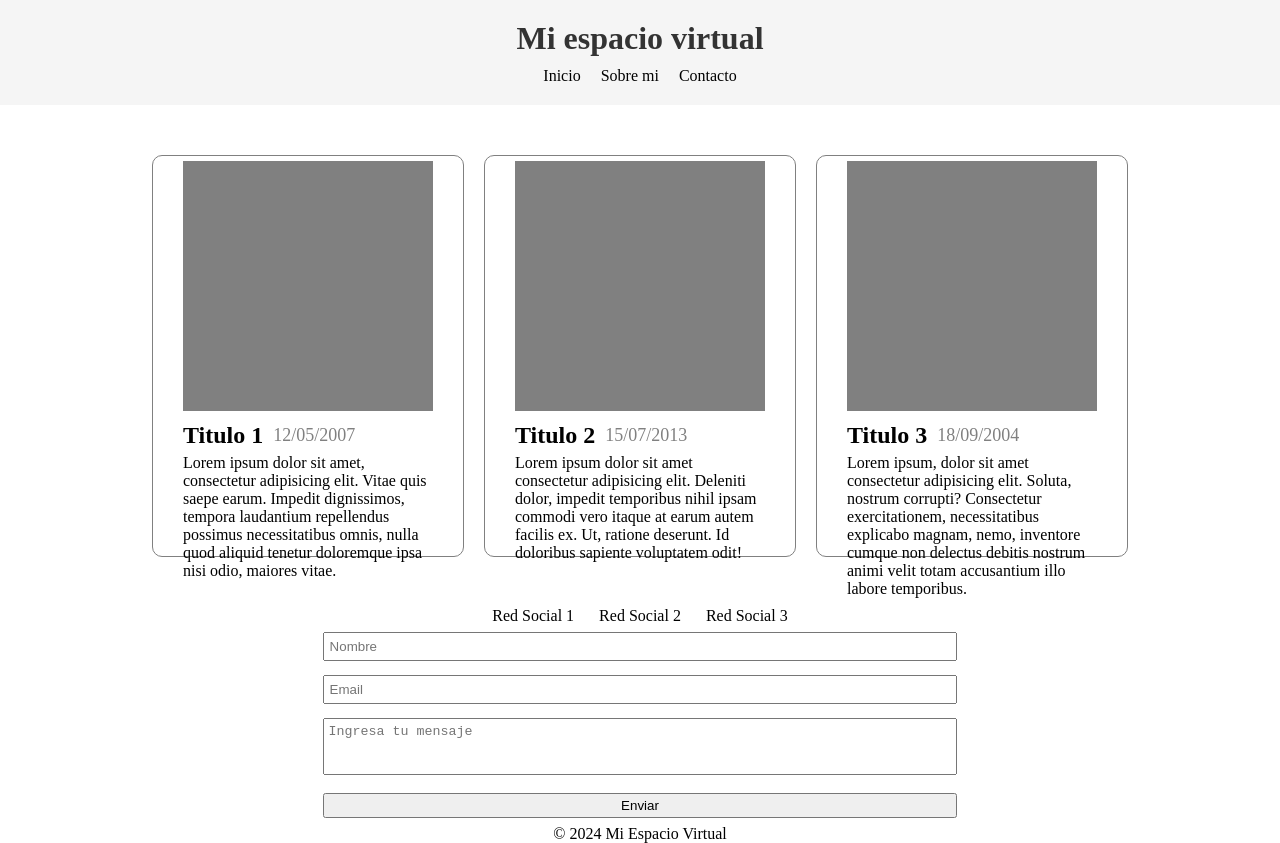
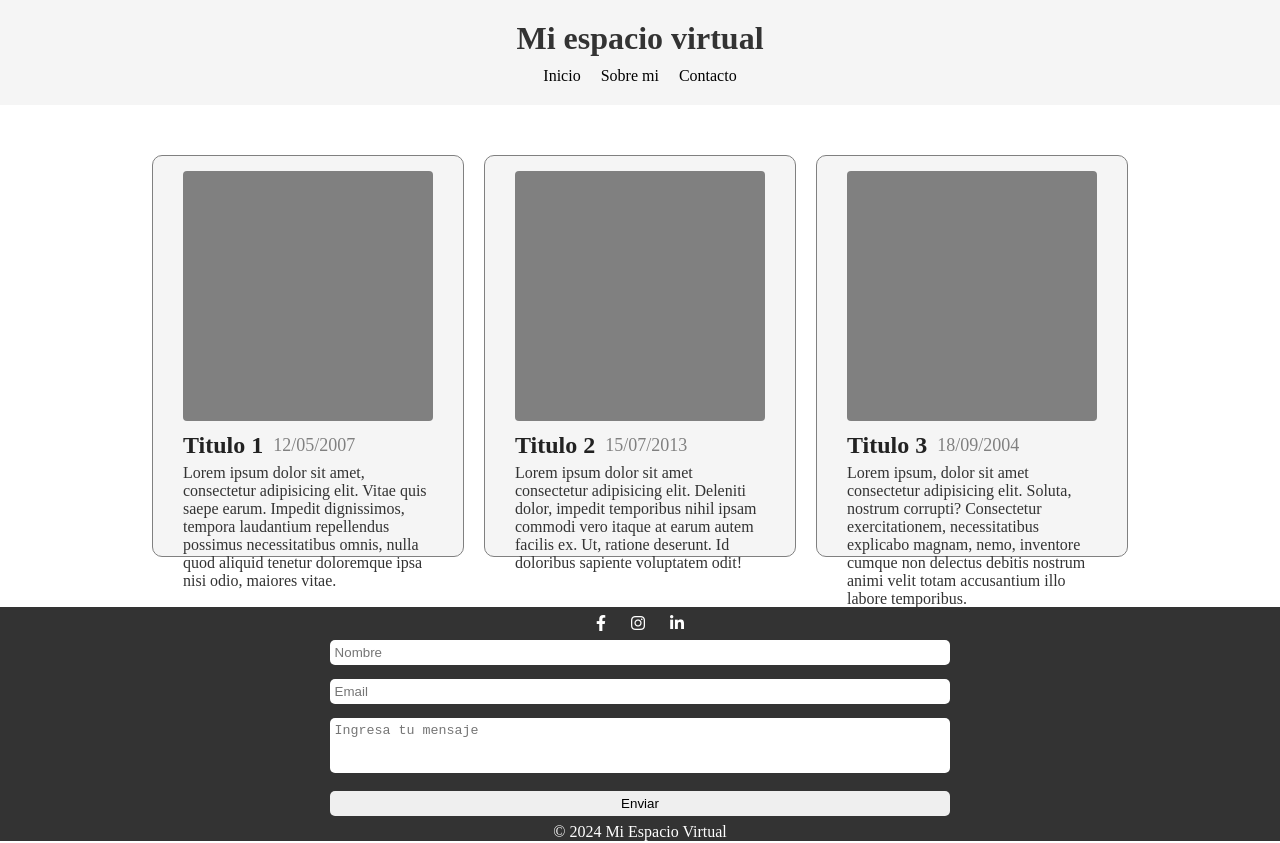
Before and after one commit to RocaStudios/ProyectoEvaluativoCognitus, a plain HTML site: page src/index.html in a window 1280 px wide. Drawn offline with Linux system fonts and the light colour scheme.

Commit message:
creacion de estilos generales a toda la pagina e implementacion de iconos en el footer

```diff
--- a/src/index.html
+++ b/src/index.html
@@ -3,6 +3,7 @@
 
 <head>
     <link rel="stylesheet" href="styles.css">
+    <link rel="stylesheet" href="https://cdnjs.cloudflare.com/ajax/libs/font-awesome/6.0.0-beta3/css/all.min.css">
     <title>Document</title>
 </head>
 
@@ -61,10 +62,23 @@
     <footer class="footer">
 
         <ul class="footer__ul">
-            <li class="footer__ul--li"><a href="#" class="footer__ul--link">Red Social 1</a></li>
-            <li class="footer__ul--li"><a href="#" class="footer__ul--link">Red Social 2</a></li>
-            <li class="footer__ul--li"><a href="#" class="footer__ul--link">Red Social 3</a></li>
+            <li class="footer__ul--li">
+                <a href="https://facebook.com" class="footer__ul--link">
+                    <i class="fab fa-facebook-f"></i> <!-- Icono de Facebook -->
+                </a>
+            </li>
+            <li class="footer__ul--li">
+                <a href="https://instagram.com" class="footer__ul--link">
+                    <i class="fab fa-instagram"></i> <!-- Icono de Instagram -->
+                </a>
+            </li>
+            <li class="footer__ul--li">
+                <a href="https://linkedin.com" class="footer__ul--link">
+                    <i class="fab fa-linkedin-in"></i> <!-- Icono de LinkedIn -->
+                </a>
+            </li>
         </ul>
+
 
         <form class="form">
             <input type="text" class="input" name="" id="" placeholder="Nombre" required>
--- a/src/styles.css
+++ b/src/styles.css
@@ -1,6 +1,7 @@
 *{
     padding: 0;
     margin: 0;
+    border: none;
 }
 
 body{
@@ -33,21 +34,27 @@ body{
             transition: .5s;
 
             &:hover{
-                color: gray;
+                color: #4CAF50;
             }
         }
     }
 }
 
 .main{
+    background-color: #ffffff;
+    color: #333333;
     display: flex;
     gap: 20px;
     justify-content: center;
     flex-wrap: wrap;
     padding-bottom: 50px;
+    .main__article--subtitle{
+        color: #222222;
+    }
 }
 
 .main__article{
+    background-color: #F5F5F5 ;
     padding: 5px;
     border: gray solid 1px;
     border-radius: 10px;
@@ -77,11 +84,16 @@ body{
 }
 
 .main__article--img{
+    margin-top: 10px;
     width: 250px;
     height: 250px;
+    border-radius: 4px;
 }
 
 .footer{
+    padding-top: 8px;
+    background-color: #333333;
+    color: #ffffff;
     justify-items: center;
 
     .footer__ul{
@@ -90,10 +102,9 @@ body{
         .footer__ul--li{
             list-style: none;
             .footer__ul--link{
+                color: #ffffff;
                 text-decoration: none;
-                    color: black;
                     transition: .5s;
-
                     &:hover{
                         color: gray;
                     }
@@ -103,6 +114,7 @@ body{
 
     .form{
         .input{
+            border-radius: 5px;
             width:-webkit-fill-available; /* hacer los input del tamaño del contenedor form*/
             height: 25px;
             margin: 7px;
```
